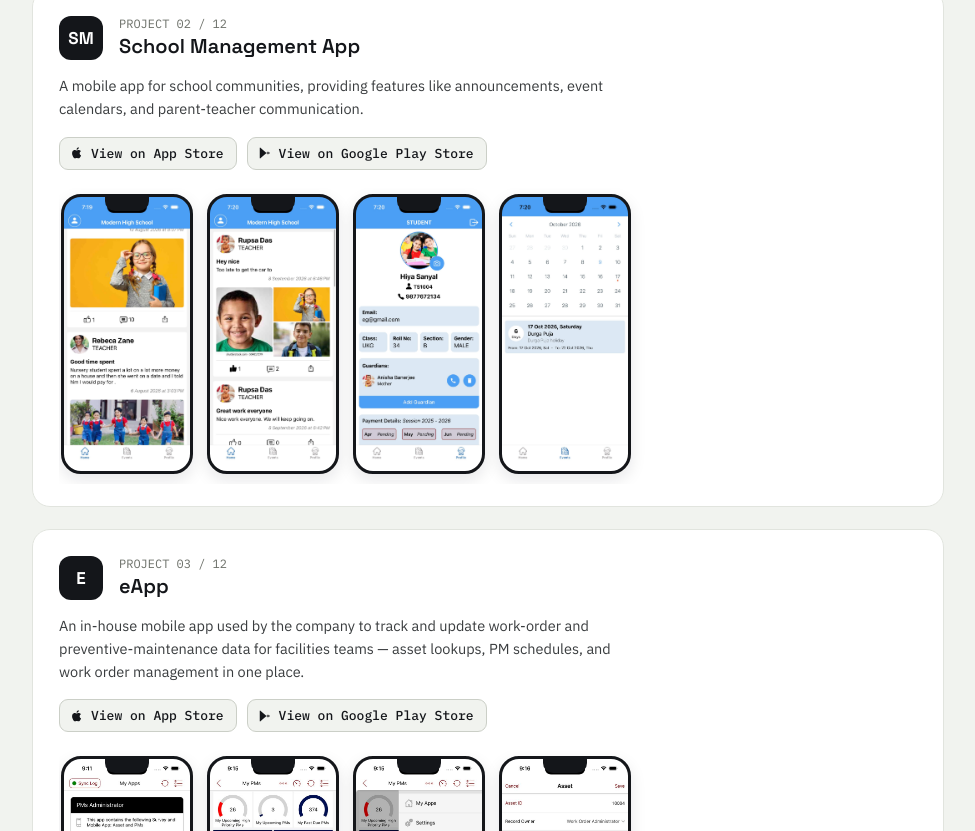
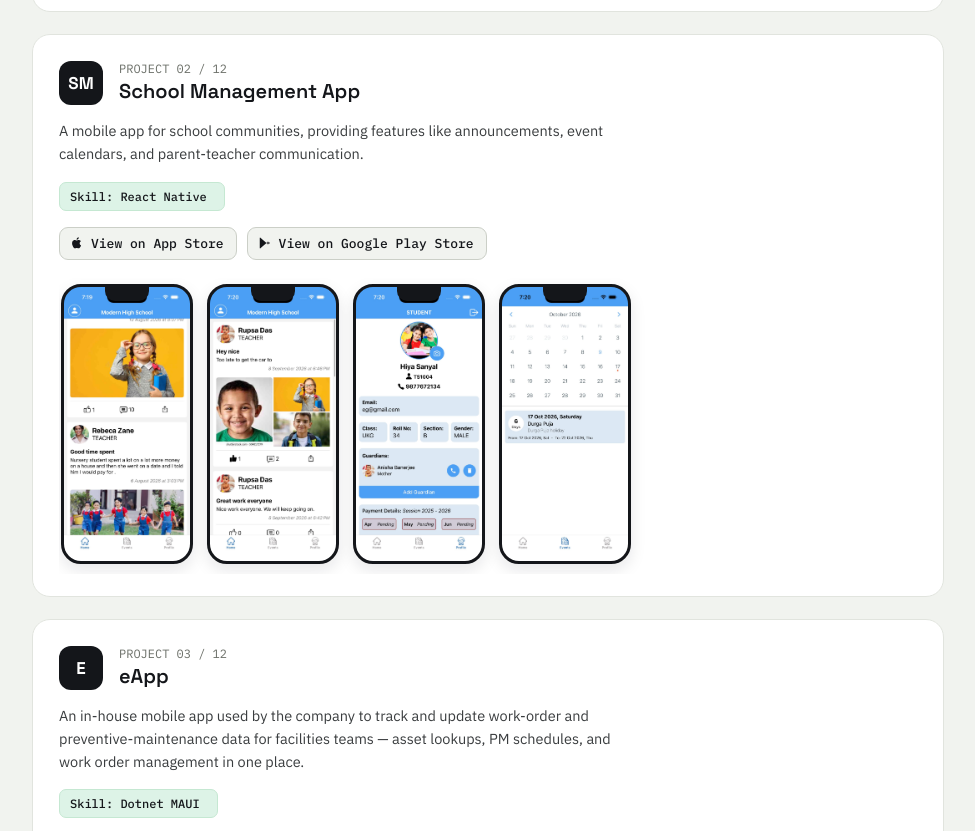
Before and after one commit to techsome555/Portfolio, a plain HTML site: page index.html in a window 1280 px wide. Shown: the part 1451-2282 px from the top of the page, without its empty margins (152-1127 px from the left). Drawn offline with Linux system fonts and the light colour scheme.

Commit message:
skill added

```diff
--- a/index.html
+++ b/index.html
@@ -148,6 +148,14 @@
     font-size:14.5px; line-height:1.6; color:var(--ink-soft);
     margin:0 0 16px; max-width:66ch;
   }
+  .project-skill{
+    display:inline-flex; align-items:center; gap:7px;
+    margin:0 0 16px; padding:6px 10px;
+    color:var(--ink-soft); background:var(--signal-dim);
+    border:1px solid #C5E8D2; border-radius:7px;
+    font-family:'IBM Plex Mono',monospace; font-size:12px;
+  }
+  .project-skill strong{color:var(--ink); font-weight:500;}
   .card-links{display:flex; flex-wrap:wrap; gap:10px; margin-bottom:18px;}
   .store-link{
     display:inline-flex; align-items:center; gap:7px;
@@ -252,7 +260,7 @@
   </div>
 
   <div class="stats-row" id="stats-row">
-    <div class="stat"><div class="n">10+</div><div class="l">Years Experience</div></div>
+    <div class="stat"><div class="n">12+</div><div class="l">Years Experience</div></div>
     <div class="stat"><div class="n" id="stat-count">9</div><div class="l">Apps Shipped</div></div>
     <div class="stat"><div class="n">2</div><div class="l">Stores Published To</div></div>
   </div>
@@ -292,6 +300,7 @@
           name        -> app name, shown as the card title
           tagline     -> optional short label (e.g. "Under NDA"), or ""
           description -> 1-3 sentences describing what it does
+          skill       -> technologies or skills used for the app
           links       -> array of {label, url}. Leave [] for none.
           images      -> array of paths into resources/, in the order
                           you want them to appear in the filmstrip, e.g.
@@ -306,6 +315,7 @@
     "name": "Bill App",
     "tagline": "",
     "description": "A mobile app for billing(POS) and payment management, allowing users to view, pay, and track their bills conveniently.",
+    "skill": "React Native",
     "links": [
       {
         "label": "View on App Store",
@@ -329,6 +339,7 @@
     "name": "School Management App",
     "tagline": "",
     "description": "A mobile app for school communities, providing features like announcements, event calendars, and parent-teacher communication.",
+    "skill": "React Native",
     "links": [
       {
         "label": "View on App Store",
@@ -350,6 +361,7 @@
     "name": "eApp",
     "tagline": "",
     "description": "An in-house mobile app used by the company to track and update work-order and preventive-maintenance data for facilities teams &mdash; asset lookups, PM schedules, and work order management in one place.",
+    "skill": "Dotnet MAUI",
     "links": [
       {
         "label": "View on App Store",
@@ -371,6 +383,7 @@
     "name": "Handyman SF",
     "tagline": "",
     "description": "A mobile app to book handyman services with scheduling, in-app communication, and real-time updates.",
+    "skill": "Native iOS. SwiftUI, Swift",
     "links": [
       {
         "label": "View on App Store",
@@ -389,6 +402,7 @@
     "name": "Plumber Services",
     "tagline": "",
     "description": "Service booking app tailored for plumbing services with integrated map, service tracking, and secure booking.",
+    "skill": "Native iOS. SwiftUI, Swift",
     "links": [
       {
         "label": "View on App Store",
@@ -404,6 +418,7 @@
     "name": "Legistracker",
     "tagline": "",
     "description": "Tracks legislation updates and policy news in real-time, with custom push notifications and a live legislative feed.",
+    "skill": "Dotnet MAUI",
     "links": [
       {
         "label": "View on App Store",
@@ -421,6 +436,7 @@
     "name": "NCRealtors",
     "tagline": "",
     "description": "Lets users check House and Senate member details for the current legislative session, along with committee assignments and session activity.",
+    "skill": "Dotnet MAUI",
     "links": [
       {
         "label": "View on App Store",
@@ -438,6 +454,7 @@
     "name": "Leo Biz (Leo Business)",
     "tagline": "",
     "description": "Business-management companion app covering login, job scheduling, and day-to-day operations for teams on the Leo platform.",
+    "skill": "Dotnet MAUI",
     "links": [
       {
         "label": "View on App Store",
@@ -456,6 +473,7 @@
     "name": "AMI Group",
     "tagline": "",
     "description": "Internal enterprise app for asset management and team communication &mdash; site lists, job tracking, leave requests, and job attachments.",
+    "skill": "Dotnet MAUI",
     "links": [],
     "images": [
       "resources/ami-1.jpg",
@@ -469,6 +487,7 @@
     "name": "inSight",
     "tagline": "",
     "description": "Lets users scan business cards to instantly create new contacts, with support for surveys, notes, and group scanning.",
+    "skill": "Native iOS, Swift, UIKit",
     "links": [],
     "images": [
       "resources/insight-1.jpg",
@@ -481,6 +500,7 @@
     "name": "Vet App",
     "tagline": "Under NDA",
     "description": "Veterinary practice app with appointment booking, pet health tracking, and telemedicine features.",
+    "skill": "React Native",
     "links": [],
     "images": [
       "resources/vetapp-1.jpg",
@@ -493,6 +513,7 @@
     "name": "ProLynk",
     "tagline": "Under NDA",
     "description": "Service booking app where users can book a service, or enlist as a service provider themselves.",
+    "skill": "React Native",
     "links": [],
     "images": [
       "resources/prolynk-1.jpg",
@@ -528,6 +549,7 @@
           </div>
         </div>
         <p class="desc">${p.description}</p>
+        ${p.skill ? `<div class="project-skill"><strong>Skill: ${p.skill}</strong><span></span></div>` : ''}
         ${p.links && p.links.length ? `<div class="card-links">${p.links.map(l => `<a class="store-link" href="${l.url}" target="_blank" rel="noopener">${storeIcon(l.label)}${l.label}</a>`).join('')}</div>` : ''}
         <div class="filmstrip">
           ${p.images.map(src => `<div class="device"><img src="${src}" loading="lazy" alt="${p.name} screenshot"></div>`).join('')}
```
